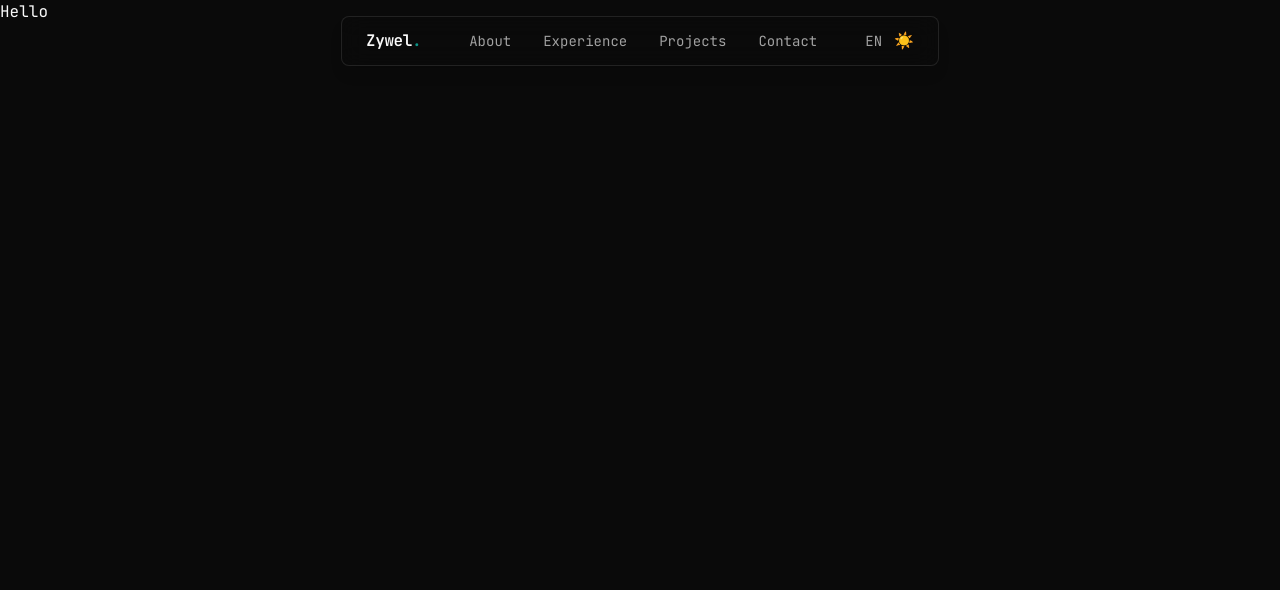
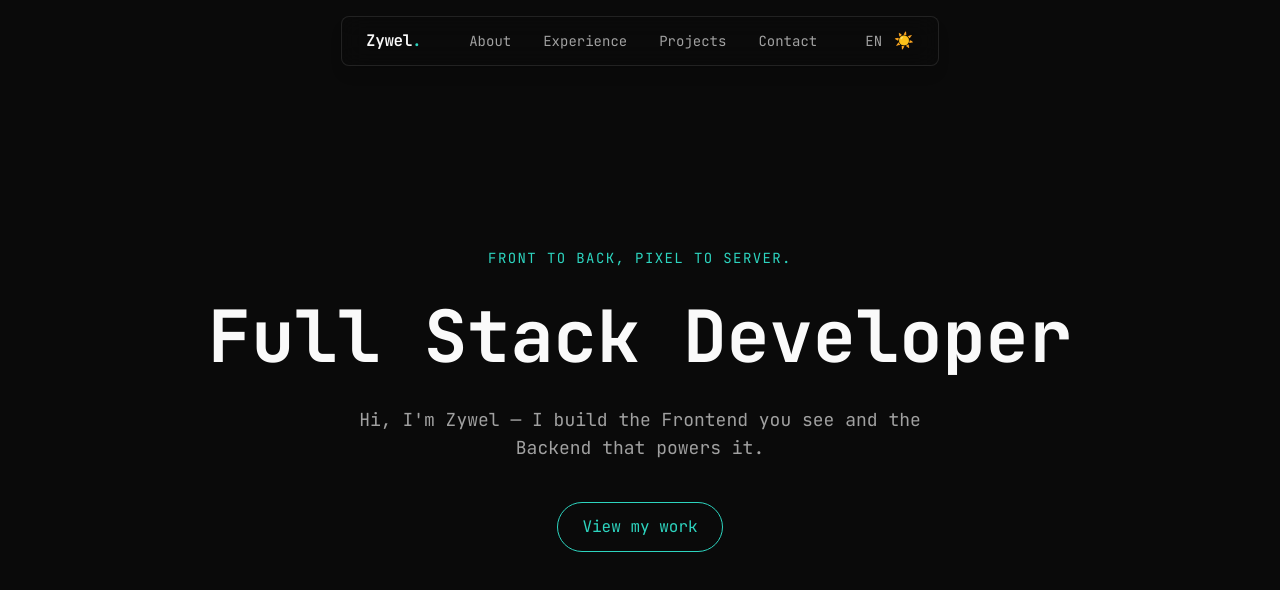
Before and after one commit to zywelf/portfolio-v2, a Next.js app: page /en in a window 1280 px wide. Shown: the top 590 px of the page. Built offline with nearby package versions, Linux system fonts and the light colour scheme.

Commit message:
feat: add Hero section with translations and teal styling

```diff
--- a/messages/en.json
+++ b/messages/en.json
@@ -7,9 +7,9 @@
         "language": "EN"
     },
     "hero": {
-        "greeting": "Hi, sono",
-        "role": "Full Stack Developer",
-        "download_cv": "Download CV",
-        "contact_me": "Contact me"
+        "title": "Full Stack Developer",
+        "subtitle": "Front to back, pixel to server.",
+        "description": "Hi, I'm Zywel — I build the Frontend you see and the Backend that powers it.",
+        "cta": "View my work"
     }
 }
--- a/messages/it.json
+++ b/messages/it.json
@@ -7,9 +7,9 @@
         "language": "IT"
     },
     "hero": {
-        "greeting": "Ciao, sono",
-        "role": "Full Stack Developer",
-        "download_cv": "Scarica CV",
-        "contact_me": "Contattami"
+        "title": "Full Stack Developer",
+        "subtitle": "Dal frontend al backend, dal pixel al server.",
+        "description": "Ciao, sono Zywel — costruisco il Frontend che vedi e il Backend che lo alimenta.",
+        "cta": "Vedi i miei progetti"
     }
 }
--- a/src/app/[locale]/page.tsx
+++ b/src/app/[locale]/page.tsx
@@ -1,10 +1,11 @@
 import Navbar from "@/components/layout/Navbar"
+import Hero from "@/components/sections/Hero"
 
 export default function LocalPage() {
     return (
-        <main>
+        <main className="min-h-screen bg-background">
             <Navbar />
-            <h1>Hello</h1>
+            <Hero />
         </main>
     )
 }
--- a/src/components/layout/Navbar.tsx
+++ b/src/components/layout/Navbar.tsx
@@ -58,7 +58,7 @@ export default function Navbar() {
     return (
         <nav className="fixed top-4 left-1/2 -translate-x-1/2 z-50 flex items-center justify-between px-6 py-3 rounded-md backdrop-blur-md bg-background/70 border dark:border-white/10 border-black/10 shadow-lg w-auto gap-12">
             <span className="text-foreground font-semibold tracking-tight">
-                Zywel<span className="text-teal">.</span>
+                Zywel<span className="text-teal-light">.</span>
             </span>
 
             <div className="flex items-center gap-8">
--- /dev/null
+++ b/src/components/sections/Hero.tsx
@@ -0,0 +1,26 @@
+import { useTranslations } from "next-intl";
+import Link from "next/link";
+
+export default function Hero() {
+    const t = useTranslations("hero");
+
+    return (
+        <section className="flex flex-col items-center justify-center min-h-screen text-center px-6 gap-6">
+            <p className="text-sm text-teal-light uppercase tracking-widest">
+                {t("subtitle")}
+            </p>
+            <h1 className="text-5xl md:text-7xl font-bold text-foreground max-w-4xl leading-tight">
+                {t("title")}
+            </h1>
+            <p className="text-muted-foreground text-lg max-w-xl">
+                {t("description")}
+            </p>
+            <Link
+                href="#projects"
+                className="mt-4 px-6 py-3 rounded-full border border-teal-light text-teal-light hover:bg-teal-light hover:text-black transition-colors duration-300"
+            >
+                {t("cta")}
+            </Link>
+        </section>
+    );
+}
```
